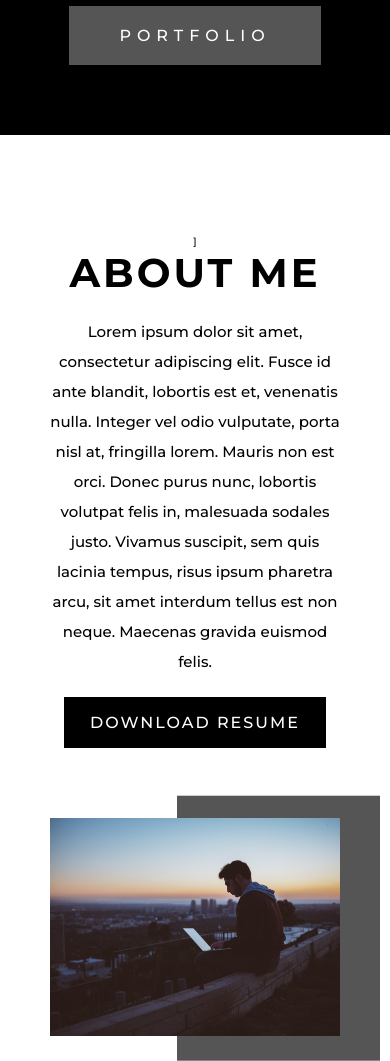
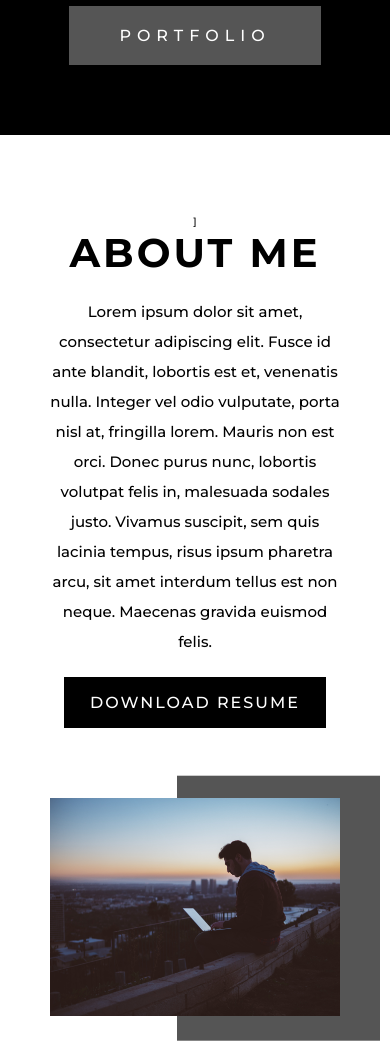
Before and after one commit to AswathyRajM/demo-portfolio1, a plain HTML site: page index.html in a window 390 px wide. Shown: the part 540-1601 px from the top of the page. Drawn offline with Linux system fonts and the light colour scheme; a web font is replaced by a local one.

Commit message:
completed, responsive

```diff
--- a/style.css
+++ b/style.css
@@ -240,7 +240,7 @@ html {
 .about {
     width: 100%;
     min-height: 50vh;
-    padding: 10rem 5rem;
+    padding: 8rem 5rem;
     flex-direction: column;
 }
 
```
